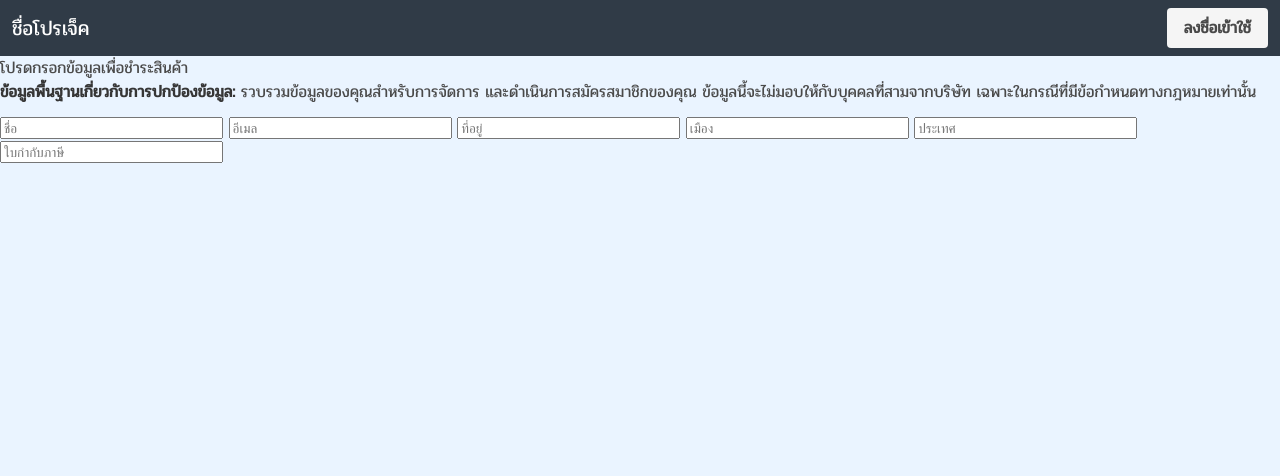
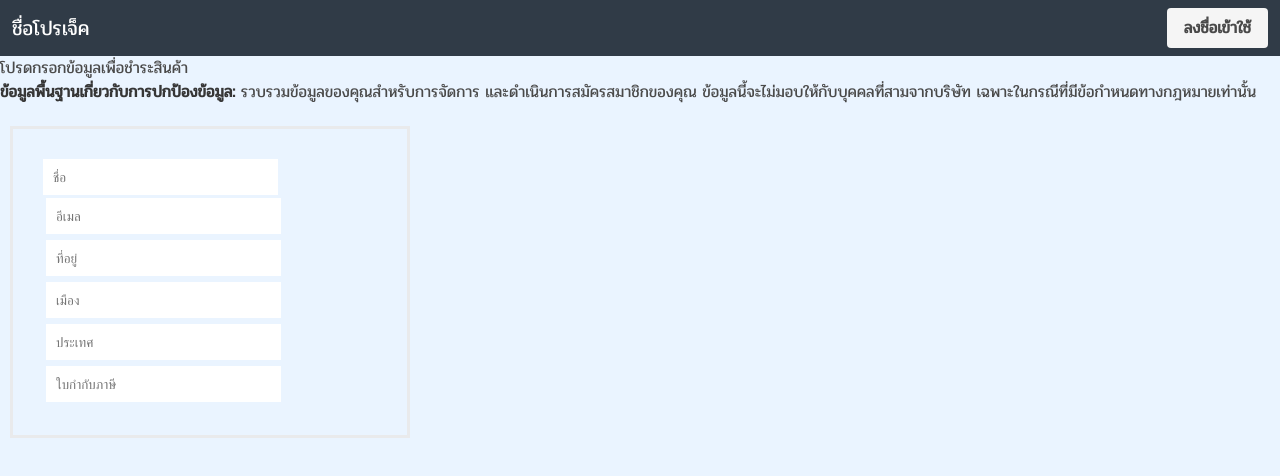
Before and after one commit to 60160284/ProjectEnd, a plain HTML site: page Payment/index-payment.html in a window 1280 px wide. Drawn offline with nearby package versions, Linux system fonts and the light colour scheme.

Commit message:
Add Payment Page Demo #1.1-1

```diff
--- a/Payment/sass/payment.scss
+++ b/Payment/sass/payment.scss
@@ -18,3 +18,52 @@ section{
         color: white;
     }
 }
+
+fieldset {
+
+    border-color: #e9eaec;
+    border-style: solid;
+
+
+    line-height: 22.5px;
+
+    padding: 30px 20px 30px 20px;
+    width: 400px;
+  }
+  .incust {
+    display: "flex";
+    flex-direction: column;
+    border: none;
+    width: fit-content;
+    padding: 10px;
+    ิิ &.-cname {
+      margin: 3px;
+    }
+    &.-city {
+      margin: 3px;
+    }
+    &.-email {
+      margin: 3px;
+    }
+    &.-address {
+      margin: 3px;
+    }
+    &.-country {
+      margin: 3px;
+    }
+    &.-tax {
+      margin: 3px;
+    }
+  }
+
+  .incusts {
+    display: "flex";
+    flex-direction: column;
+    border: none;
+    width: 300px;
+    font-size: 14px;
+    &.-credit {
+
+      padding: 10px;
+    }
+  }
```
Also changed, not shown: Payment/css/payment.css, 1 other file.
